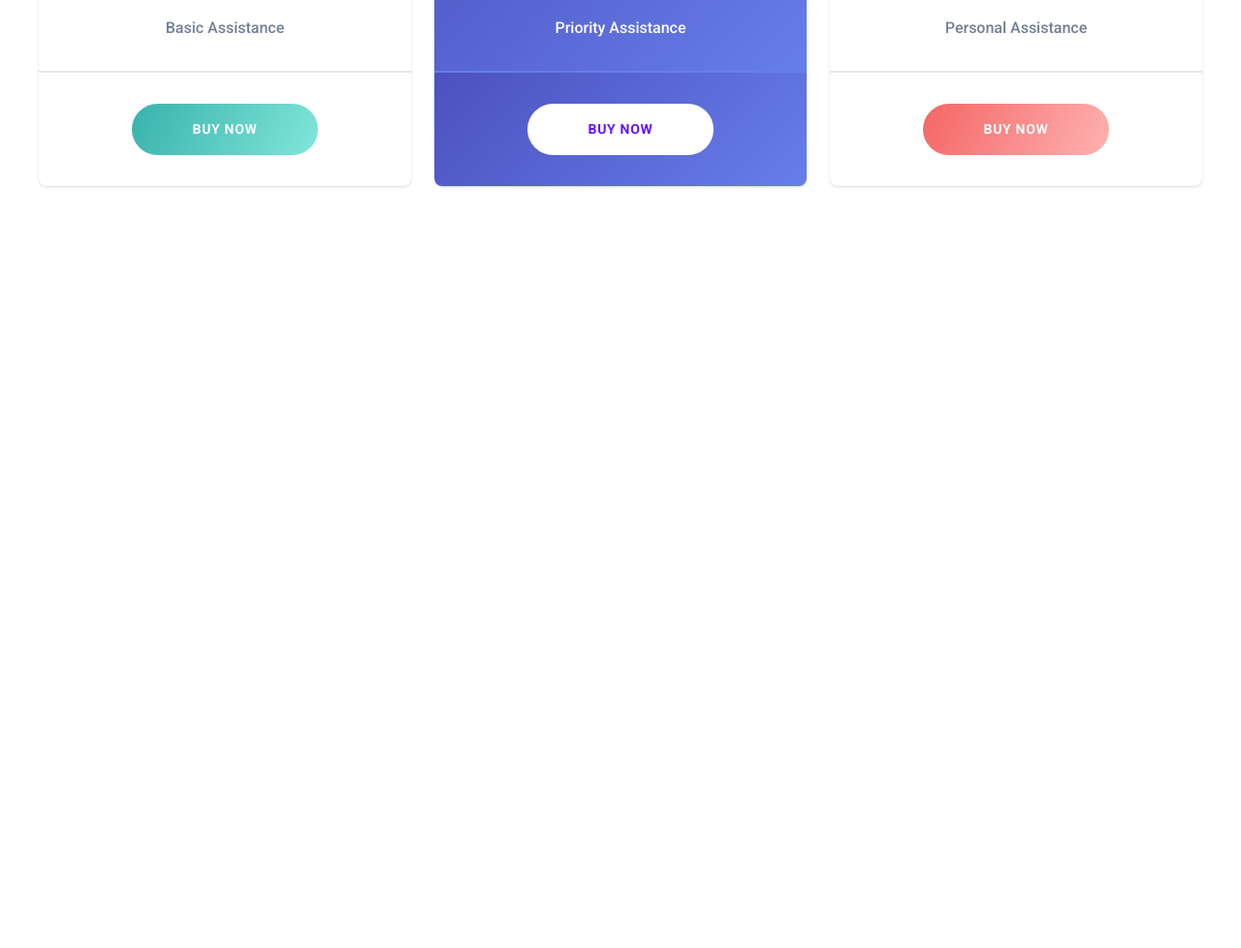
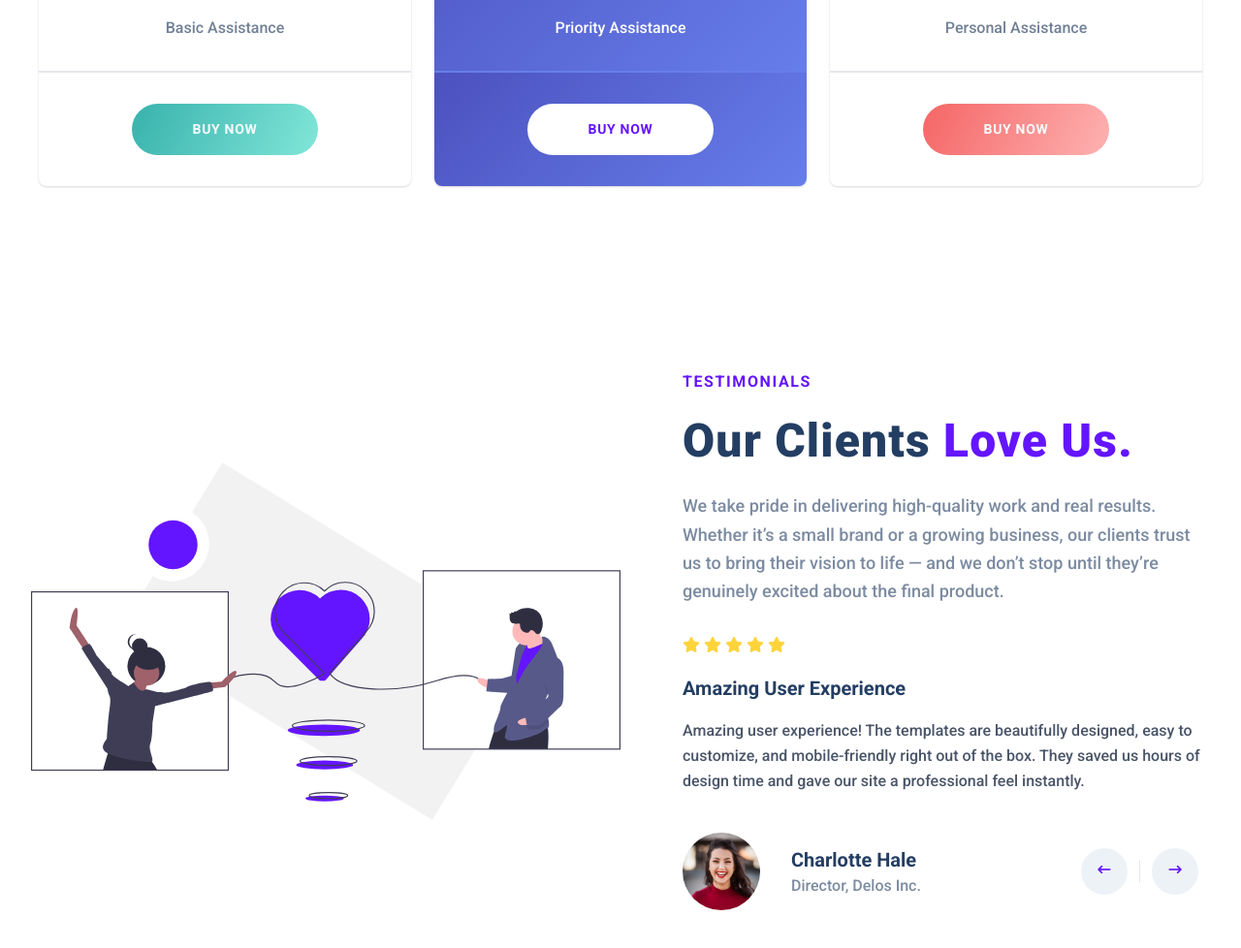
Before and after one commit to Owen-San/Online-Store, a plain HTML site: page index.html in a window 1280 px wide. Shown: the part 4719-5697 px from the top of the page at 97% size. Before the commit the page ends 5007 px from the top, so only its background shows below. Drawn offline with Linux system fonts and the light colour scheme.

Commit message:
Added testimonials section

```diff
--- a/index.html
+++ b/index.html
@@ -327,7 +327,8 @@
           <div class="row">
             <div class="section__tag">PRICING</div>
             <h2 class="section__title">
-              Reasonable & Flexible <span class="purple__text">&nbsp;Plans.</span>
+              Reasonable & Flexible
+              <span class="purple__text">&nbsp;Plans.</span>
             </h2>
             <p class="section__para">
               Every project is different, which is why we offer flexible plans
@@ -395,6 +396,73 @@
           </div>
         </div>
       </section>
+      <section id="testimonials">
+        <div class="container">
+          <div class="row">
+            <img
+              src="./assets/love-illustration.svg"
+              alt=""
+              class="testimonials__img"
+            />
+            <div class="testimonials__description">
+              <div class="section__tag">TESTIMONIALS</div>
+              <h2 class="section__title">
+                Our Clients <span class="purple__text">Love Us.</span>
+              </h2>
+              <p class="section__para">
+                We take pride in delivering high-quality work and real results.
+                Whether it’s a small brand or a growing business, our clients
+                trust us to bring their vision to life — and we don’t stop until
+                they’re genuinely excited about the final product.
+              </p>
+              <div class="testimonial">
+                <div class="testimonial__rating">
+                  <i class="fa-solid fa-star" style="color: #ffd43b"></i>
+                  <i class="fa-solid fa-star" style="color: #ffd43b"></i>
+                  <i class="fa-solid fa-star" style="color: #ffd43b"></i>
+                  <i class="fa-solid fa-star" style="color: #ffd43b"></i>
+                  <i class="fa-solid fa-star" style="color: #ffd43b"></i>
+                </div>
+                <h3 class="testimonial__title">Amazing User Experience</h3>
+                <p class="testimonial__para">
+                  Amazing user experience! The templates are beautifully
+                  designed, easy to customize, and mobile-friendly right out of
+                  the box. They saved us hours of design time and gave our site
+                  a professional feel instantly.
+                </p>
+                <div class="testimonial__bottom">
+                  <div class="testimonial__profile">
+                    <img
+                      src="./assets/testimonial_person.avif"
+                      alt=""
+                      class="testimonial__img"
+                    />
+                    <div class="testimonial__details">
+                      <div class="testimonial__name">Charlotte Hale</div>
+                      <div class="testimonial__role">Director, Delos Inc.</div>
+                    </div>
+                  </div>
+                  <div class="testimonial__buttons">
+                    <button class="testimonial__button">
+                      <i
+                        class="fa-solid fa-arrow-left-long"
+                        style="color: #6415ff"
+                      ></i>
+                    </button>
+                    <div class="divider"></div>
+                    <button class="testimonial__button">
+                      <i
+                        class="fa-solid fa-arrow-left-long fa-flip-horizontal"
+                        style="color: #6415ff"
+                      ></i>
+                    </button>
+                  </div>
+                </div>
+              </div>
+            </div>
+          </div>
+        </div>
+      </section>
     </main>
   </body>
 </html>
--- a/style.css
+++ b/style.css
@@ -641,3 +641,105 @@ header .row {
     transform: translateY(-4px);
     box-shadow: 0 8px 20px rgba(0, 0, 0, 0.15);
 }
+
+/* TESTIMONIALS */
+
+#testimonials .row {
+    display: flex;
+    max-width: 100%;
+}
+
+.testimonials__img {
+    width: 50%;
+}
+
+.testimonials__description {
+    display: flex;
+    flex-direction: column;
+    padding-left: 64px;
+}
+
+.testimonial__rating {
+    padding-top: 32px;
+    padding-bottom: 20px;
+}
+
+.testimonial__img {
+    width: 80px;
+    height: 80px;
+    border-radius: 50%;
+}
+
+.testimonial__para {
+    margin: 16px 0px 40px 0;
+    color: #4a5568;
+    font-size: 16px;
+    font-weight: 500;
+    line-height: 1.625;
+}
+
+.testimonial__title {
+    font-weight: 700;
+    color: #243e63;
+    font-size: 20px;
+    line-height: 1.5;
+}
+
+.testimonial__name {
+    font-weight: 700;
+    color: #243e63;
+    font-size: 20px;
+    line-height: 1.5;
+}
+
+.testimonial__role {
+    color: #7c8ba1;
+    font-weight: 500;
+    line-height: 1.5;
+}
+
+.testimonial__buttons {
+    display: flex;
+    align-items: center;
+}
+
+.testimonial__button {
+    display: flex;
+    justify-content: center;
+    align-items: center;
+    padding: 16px;
+    background: #edf2f7;
+    border-radius: 50%;
+    border: none;
+    margin: 0 12px;
+    transition: all 300ms;
+}
+
+.testimonial__button:hover {
+    background: #a4b8d9;
+}
+
+.fa-arrow-left-long {
+    width: 16px;
+    height: 16px;
+    display: flex;
+    align-items: center;
+}
+
+.testimonial__bottom {
+    display: flex;
+    justify-content: space-between;
+}
+
+.divider {
+    width: 1px;
+    height: 24px;
+    background: rgb(229, 231, 235);
+}
+
+.testimonial__profile {
+    display: flex;
+    justify-content: space-between;
+    align-items: center;
+    gap: 32px;
+}
```
Also changed, not shown: assets/love-illustration.svg (added), assets/testimonial_person.avif (added).
